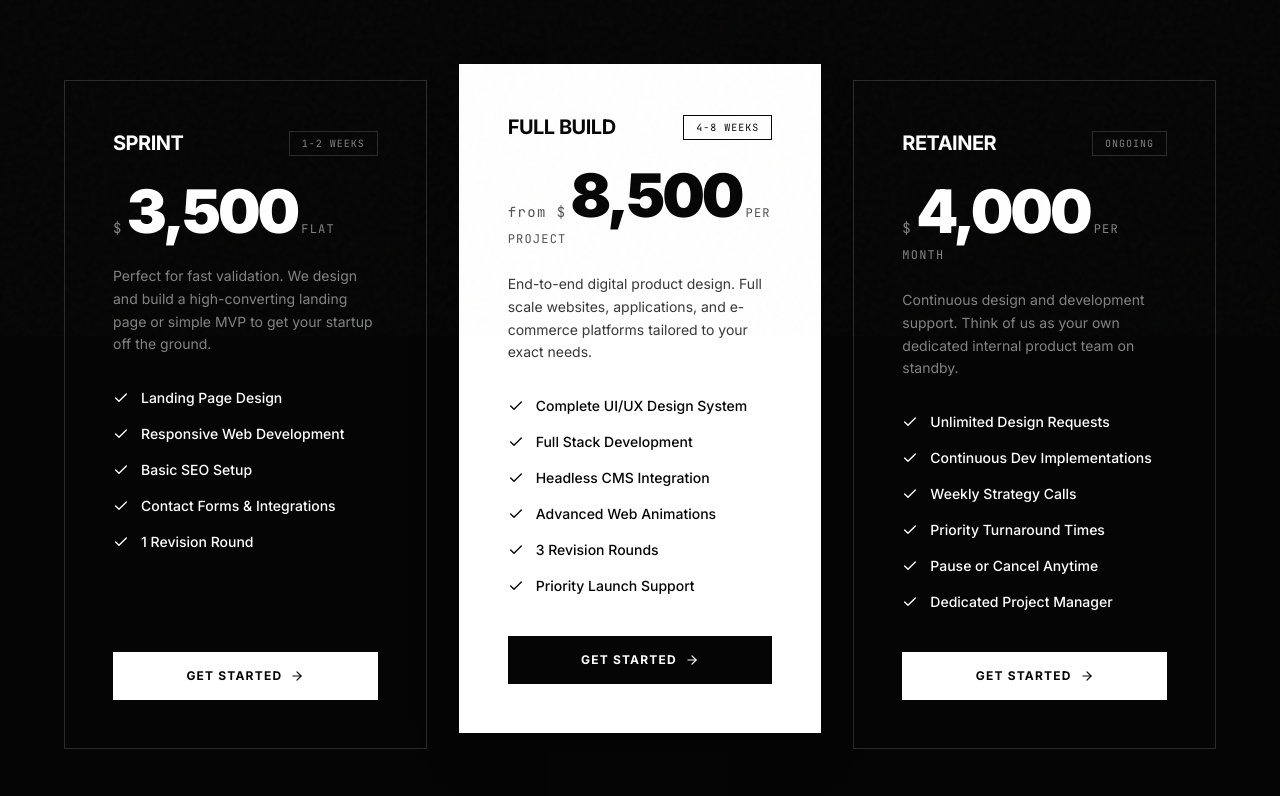
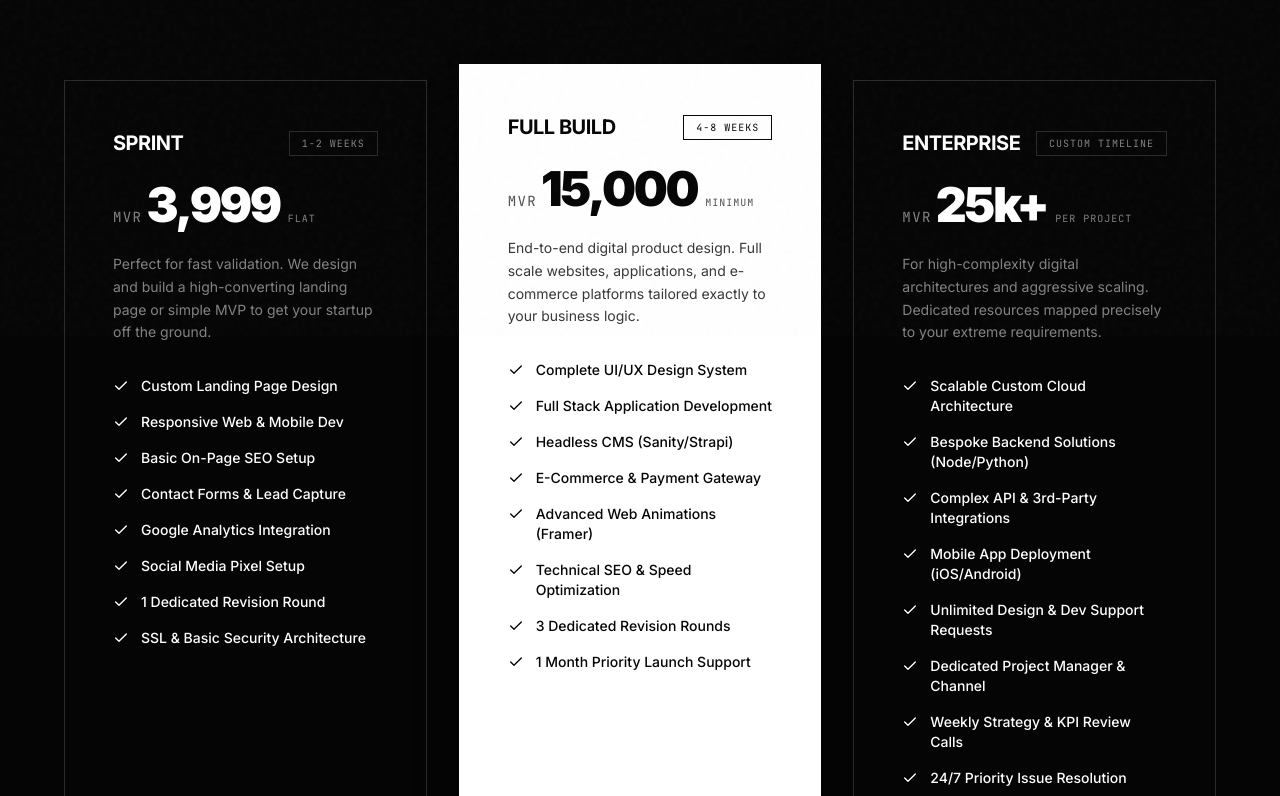
Before and after one commit to Maanee-dev/kurevi-web, a React (Vite) app: page /pricing in a window 1280 px wide. Shown: the part 464-1260 px from the top of the page. Built offline with nearby package versions, Linux system fonts and the light colour scheme; a web font is replaced by a local one.

Commit message:
feat: Update pricing page details
Adjusted pricing tiers, durations, descriptions, and feature lists for SPRINT and FULL BUILD plans to better reflect Kurevi's service offerings and value proposition. Updated currency prefix to MVR where applicable.

```diff
--- a/src/pages/Pricing.tsx
+++ b/src/pages/Pricing.tsx
@@ -6,51 +6,58 @@ import { cn } from '../lib/utils';
 const plans = [
   {
     name: "SPRINT",
-    price: "3,500",
-    prefix: "$",
+    price: "3,999",
+    prefix: "MVR",
     suffix: "flat",
     duration: "1-2 Weeks",
     description: "Perfect for fast validation. We design and build a high-converting landing page or simple MVP to get your startup off the ground.",
     features: [
-      "Landing Page Design",
-      "Responsive Web Development",
-      "Basic SEO Setup",
-      "Contact Forms & Integrations",
-      "1 Revision Round"
+      "Custom Landing Page Design",
+      "Responsive Web & Mobile Dev",
+      "Basic On-Page SEO Setup",
+      "Contact Forms & Lead Capture",
+      "Google Analytics Integration",
+      "Social Media Pixel Setup",
+      "1 Dedicated Revision Round",
+      "SSL & Basic Security Architecture"
     ],
     highlight: false,
   },
   {
     name: "FULL BUILD",
-    price: "8,500",
-    prefix: "from $",
-    suffix: "per project",
+    price: "15,000",
+    prefix: "MVR",
+    suffix: "minimum",
     duration: "4-8 Weeks",
-    description: "End-to-end digital product design. Full scale websites, applications, and e-commerce platforms tailored to your exact needs.",
+    description: "End-to-end digital product design. Full scale websites, applications, and e-commerce platforms tailored exactly to your business logic.",
     features: [
       "Complete UI/UX Design System",
-      "Full Stack Development",
-      "Headless CMS Integration",
-      "Advanced Web Animations",
-      "3 Revision Rounds",
-      "Priority Launch Support"
+      "Full Stack Application Development",
+      "Headless CMS (Sanity/Strapi)",
+      "E-Commerce & Payment Gateway",
+      "Advanced Web Animations (Framer)",
+      "Technical SEO & Speed Optimization",
+      "3 Dedicated Revision Rounds",
+      "1 Month Priority Launch Support"
     ],
     highlight: true,
   },
   {
-    name: "RETAINER",
-    price: "4,000",
-    prefix: "$",
-    suffix: "per month",
-    duration: "Ongoing",
-    description: "Continuous design and development support. Think of us as your own dedicated internal product team on standby.",
+    name: "ENTERPRISE",
+    price: "25k+",
+    prefix: "MVR",
+    suffix: "per project",
+    duration: "Custom Timeline",
+    description: "For high-complexity digital architectures and aggressive scaling. Dedicated resources mapped precisely to your extreme requirements.",
     features: [
-      "Unlimited Design Requests",
-      "Continuous Dev Implementations",
-      "Weekly Strategy Calls",
-      "Priority Turnaround Times",
-      "Pause or Cancel Anytime",
-      "Dedicated Project Manager"
+      "Scalable Custom Cloud Architecture",
+      "Bespoke Backend Solutions (Node/Python)",
+      "Complex API & 3rd-Party Integrations",
+      "Mobile App Deployment (iOS/Android)",
+      "Unlimited Design & Dev Support Requests",
+      "Dedicated Project Manager & Channel",
+      "Weekly Strategy & KPI Review Calls",
+      "24/7 Priority Issue Resolution"
     ],
     highlight: false,
   }
@@ -106,13 +113,13 @@ export default function Pricing() {
                   </div>
                 </div>
 
-                <div className="mb-6">
+                <div className="mb-6 flex flex-wrap items-baseline gap-1">
                   <span className={cn("text-sm font-mono tracking-widest", plan.highlight ? "text-[var(--background)]/70" : "text-[var(--muted)]")}>{plan.prefix}</span>
-                  <span className="text-5xl md:text-6xl font-black tracking-tighter mx-1">{plan.price}</span>
-                  <span className={cn("text-xs font-mono uppercase tracking-widest", plan.highlight ? "text-[var(--background)]/70" : "text-[var(--muted)]")}>{plan.suffix}</span>
+                  <span className="text-4xl lg:text-5xl font-black tracking-tighter">{plan.price}</span>
+                  <span className={cn("text-[10px] font-mono uppercase tracking-widest ml-1", plan.highlight ? "text-[var(--background)]/70" : "text-[var(--muted)]")}>{plan.suffix}</span>
                 </div>
 
-                <p className={cn("text-sm leading-relaxed min-h-[4rem]", plan.highlight ? "text-[var(--background)]/80" : "text-[var(--muted)]")}>
+                <p className={cn("text-sm leading-relaxed min-h-[5rem]", plan.highlight ? "text-[var(--background)]/80" : "text-[var(--muted)]")}>
                   {plan.description}
                 </p>
               </div>
```
